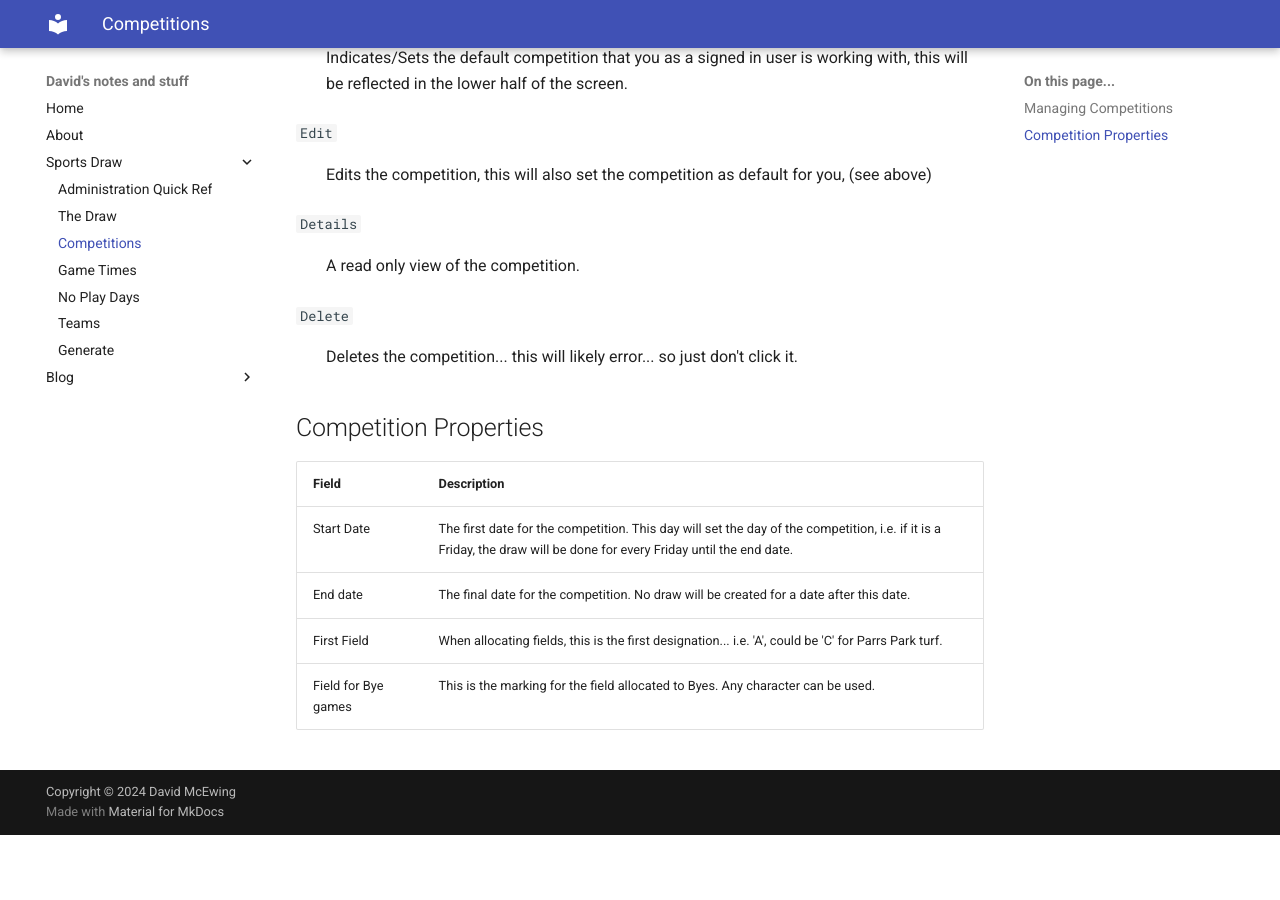
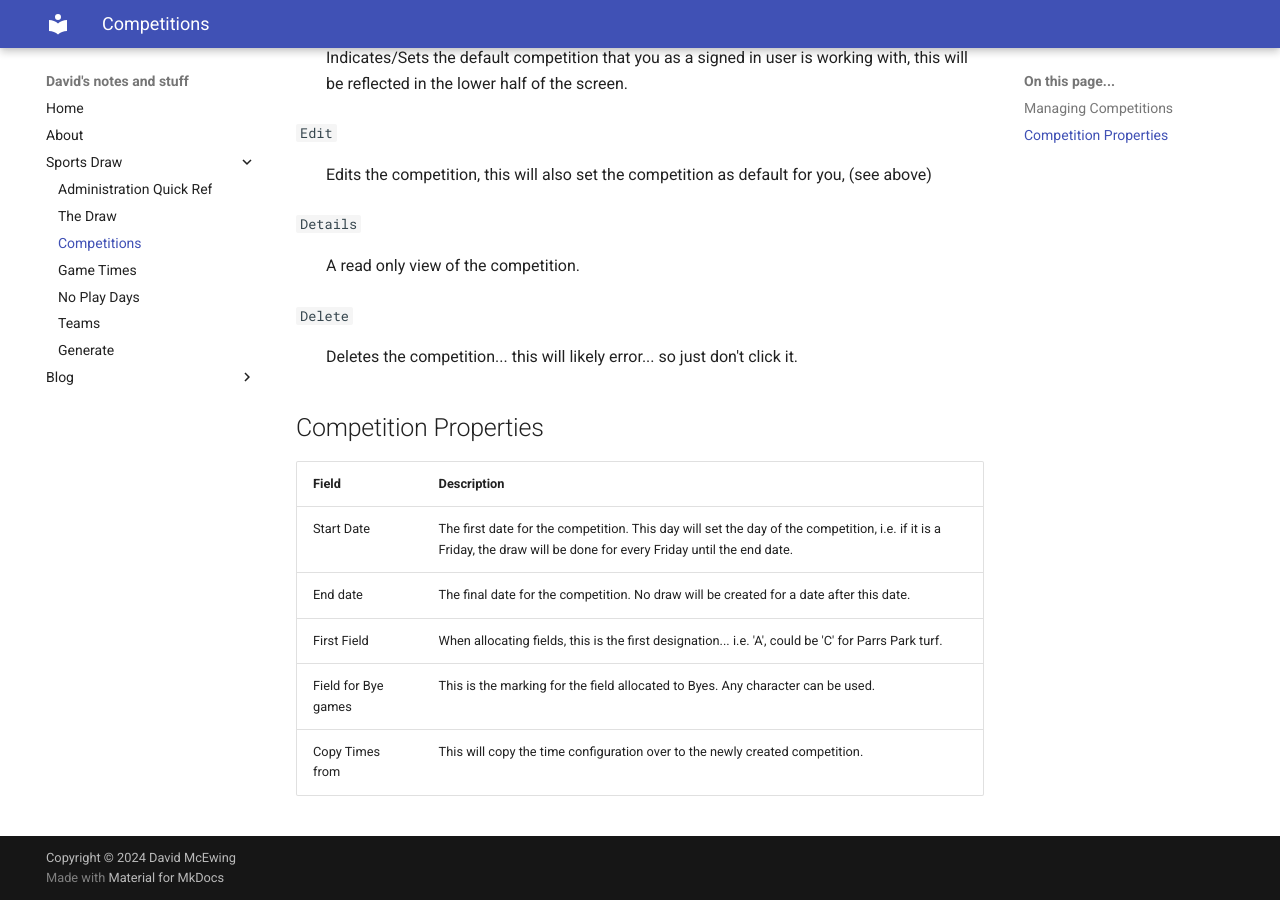
Before and after one commit to dmcewing/website, an MkDocs documentation site: the page built from docs/SportsDraw/competition.md, in a window 1280 px wide and 900 px high, scrolled down 1590 px. Built offline with MkDocs 1.6.1 and Material for MkDocs 9.7.7, drawn with Linux system fonts in a browser that asks for light colours; before the commit the page ends 2425 px from its top, so only the background shows below that.

Commit message:
Document update

```diff
--- a/docs/SportsDraw/competition.md
+++ b/docs/SportsDraw/competition.md
@@ -49,3 +49,4 @@ From the Admin page click Manage in the competitions card, this will take you to
 | End date | The final date for the competition.  No draw will be created for a date after this date.
 | First Field | When allocating fields, this is the first designation... i.e. 'A', could be 'C' for Parrs Park turf.
 | Field for Bye games | This is the marking for the field allocated to Byes. Any character can be used.
+| Copy Times from | This will copy the time configuration over to the newly created competition.
```
